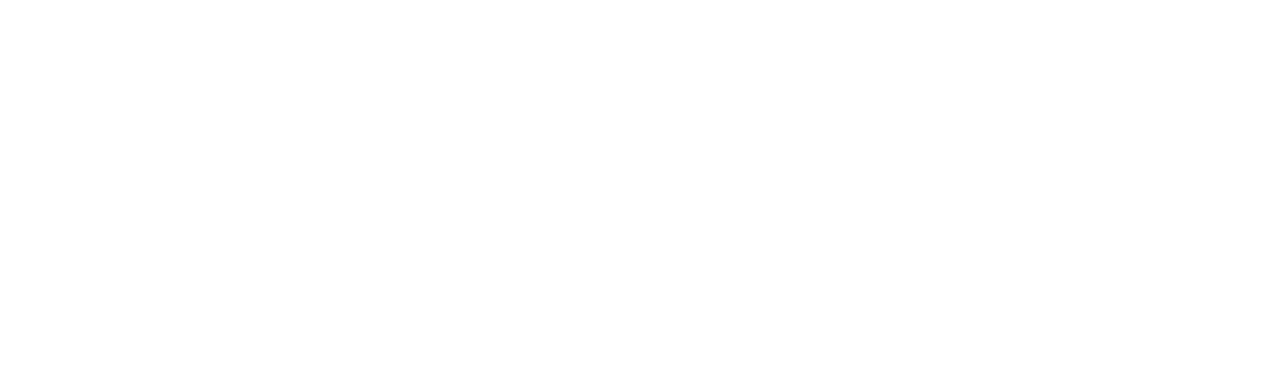
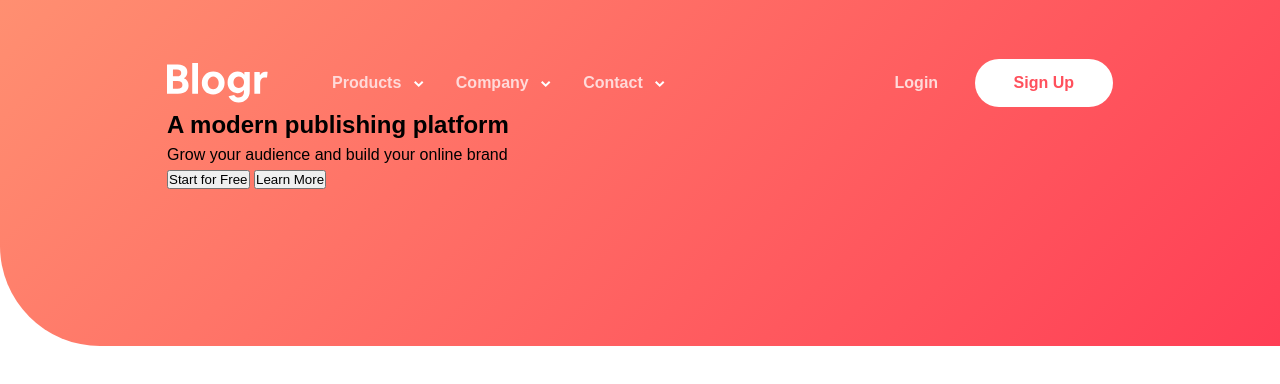
Before and after one commit to erekle777/blogr-landing-page, a plain HTML site: page index.html in a window 1280 px wide. Drawn offline with Linux system fonts and the light colour scheme.

Commit message:
feat (header):complete 90 percent of header

```diff
--- a/index.html
+++ b/index.html
@@ -6,5 +6,39 @@
     <link rel="stylesheet" href="./style.css" />
     <title>Document</title>
   </head>
-  <body></body>
+  <body>
+    <header>
+      <nav>
+        <img src="./images/Blogr.svg" alt="" />
+        <ul>
+          <li>
+            <a href="#">Products</a> <img src="./images/arrow.svg" alt="" />
+          </li>
+          <li>
+            <a href="#">Company</a> <img src="./images/arrow.svg" alt="" />
+          </li>
+          <li class="drop-down-box">
+            <a href="#">Contact</a> <img src="./images/arrow.svg" alt="" />
+            <div class="drop-down-content">
+              <a href="#">Contact</a>
+              <a href="#">Newsletter</a>
+              <a href="#">LinkedIn</a>
+            </div>
+          </li>
+        </ul>
+        <div class="nav-buttons">
+          <button>Login</button>
+          <button>Sign up</button>
+        </div>
+      </nav>
+      <section>
+        <h1>A modern publishing platform</h1>
+        <p>Grow your audience and build your online brand</p>
+        <div>
+          <button>Start for Free</button>
+          <button>Learn More</button>
+        </div>
+      </section>
+    </header>
+  </body>
 </html>
--- a/style.css
+++ b/style.css
@@ -0,0 +1,104 @@
+/* CSS Reset */
+
+* {
+  margin: 0;
+  padding: 0;
+  box-sizing: border-box;
+}
+
+html {
+  scroll-behavior: smooth;
+}
+
+body {
+  min-height: 100vh;
+  line-height: 1.5;
+  font-family: Arial, sans-serif;
+}
+header {
+  padding: 59px 167px 155px 167px;
+  background-image: linear-gradient(135deg, #ff8f71 0%, #ff3e55 100%);
+  border-end-start-radius: 100px;
+}
+nav {
+  display: flex;
+  align-items: center;
+  gap: 64px;
+  max-width: 1106px;
+  margin-inline: auto;
+}
+nav ul {
+  list-style: none;
+  display: flex;
+  gap: 32px;
+}
+li a {
+  text-decoration: none;
+  margin-right: 8px;
+  color: #ffdad9;
+  font-size: 16px;
+  font-weight: 700;
+  text-transform: capitalize;
+  transition: text-decoration 3s ease;
+}
+li :hover {
+  text-decoration: underline;
+  color: white;
+}
+.nav-buttons {
+  margin-left: auto;
+}
+.nav-buttons :first-child {
+  color: #ffdad9;
+  background-color: transparent;
+  border: none;
+  font-size: 16px;
+  font-weight: 700;
+  margin-right: 32px;
+}
+.nav-buttons :last-child {
+  padding: 15px 39px;
+  background-color: white;
+  border-radius: 28px;
+  border: none;
+  color: #ff505c;
+  font-size: 16px;
+  font-weight: 700;
+  text-transform: capitalize;
+}
+.nav-buttons :last-child:hover {
+  background-color: #ff7b86;
+  cursor: pointer;
+  color: white;
+}
+.drop-down-box {
+  position: relative;
+}
+
+.drop-down-content {
+  position: absolute;
+  background-color: white;
+  padding: 24px;
+  border-radius: 5px;
+  display: none;
+}
+.drop-down-box:hover .drop-down-content {
+  display: block;
+  transform: translate(-30px);
+}
+
+.drop-down-content > a {
+  color: black;
+  font-weight: 400;
+}
+.drop-down-content > a:hover {
+  color: black;
+  font-weight: 700;
+  text-decoration: none;
+}
+.hero {
+  max-width: 920px;
+  margin-inline: auto;
+  text-align: center;
+  margin-top: ;
+}
```
Also changed, not shown: images/Blogr.svg (added), images/arrow.svg (added).
